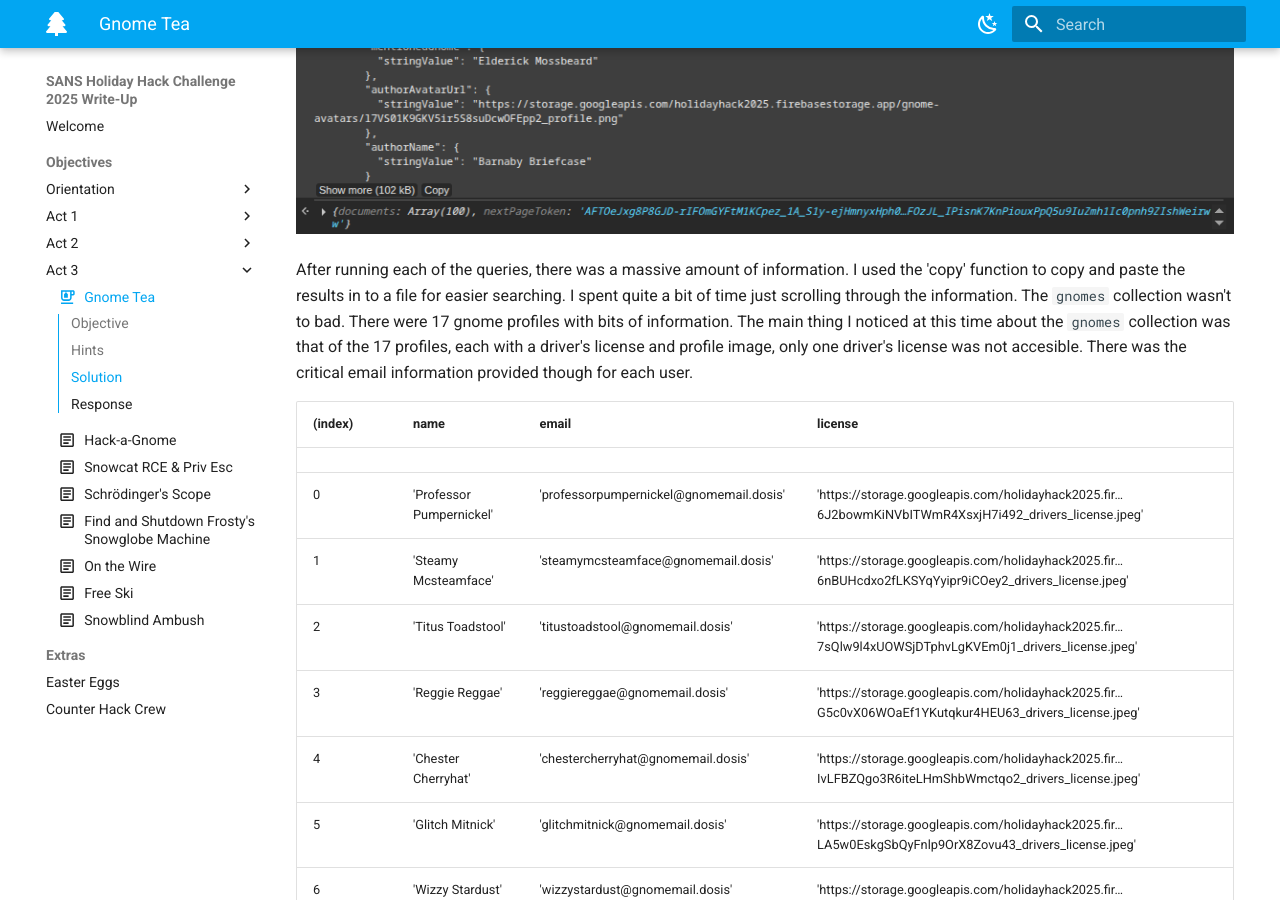
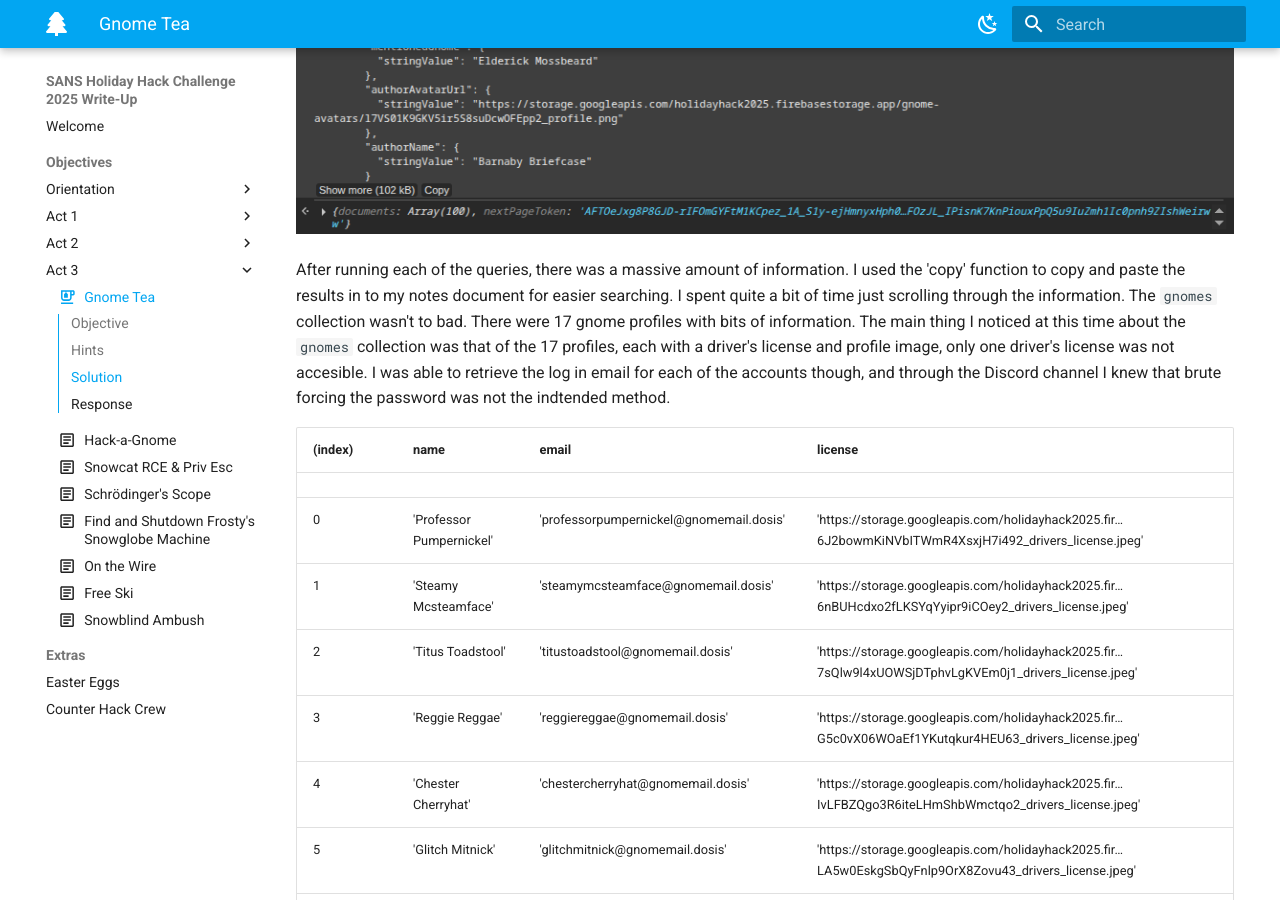
Before and after one commit to knight-scott/HHC_2025, an MkDocs documentation site: the page built from docs/objectives/o19.md, in a window 1280 px wide and 900 px high, scrolled down 3697 px. Built offline with MkDocs 1.6.1 and Material for MkDocs 9.7.7, drawn with Linux system fonts in a browser that asks for light colours; comment, search, counter and statistics services are not loaded; some of the changed text lies outside the part shown.

Commit message:
gnome tea work

```diff
--- a/docs/objectives/o19.md
+++ b/docs/objectives/o19.md
@@ -74,7 +74,7 @@
 
 ![tea_search](../img/objectives/o19/tea_search.png)
 
-After running each of the queries, there was a massive amount of information. I used the 'copy' function to copy and paste the results in to a file for easier searching. I spent quite a bit of time just scrolling through the information. The `gnomes` collection wasn't to bad. There were 17 gnome profiles with bits of information. The main thing I noticed at this time about the `gnomes` collection was that of the 17 profiles, each with a driver's license and profile image, only one driver's license was not accesible. There was the critical email information provided though for each user.
+After running each of the queries, there was a massive amount of information. I used the 'copy' function to copy and paste the results in to my notes document for easier searching. I spent quite a bit of time just scrolling through the information. The `gnomes` collection wasn't to bad. There were 17 gnome profiles with bits of information. The main thing I noticed at this time about the `gnomes` collection was that of the 17 profiles, each with a driver's license and profile image, only one driver's license was not accesible. I was able to retrieve the log in email for each of the accounts though, and through the Discord channel I knew that brute forcing the password was not the indtended method.
 
 | (index) | name                     | email                                   | license                                                                                                |
 | ------- | ------------------------ | --------------------------------------- | ------------------------------------------------------------------------------------------------------ |
@@ -98,7 +98,15 @@
 | 16      | 'Bixby Jinglehat'        | 'bixbyjinglehat@gnomemail.dosis'        | 'https://storage.googleapis.com/holidayhack2025.fir…q6GasKLVBYSo3g4c1mI6qXDpRmv2_drivers_license.jpeg' |
 | 17      | 'Lil G'                  | 'lilg@gnomemail.dosis'                  | 'https://storage.googleapis.com/holidayhack2025.fir…xK25sJX7usSwAJwAjpN8DMfzS872_drivers_license.jpeg' |
 
+After reviewing everything, it seemed most likely that **Barnaby Briefcase** was going to be the intended way in.
 
+### Barnaby Briefcase
+
+Barnaby's profile is the only one that the driver's license returned an error when trying to open it.
+
+![error](../img/objectives/o19/access-denied_barnaby.png)
+
+There is still all of the DMs and Tea to comb through looking for anything useful. At this point in the challenge I'm still not sure what it is I am looking for and try some random keyword searches in both collections. I was looking for anything password related or Barnaby related.<br/>
 
 ### Admonitions
 
```
Also changed, not shown: docs/img/objectives/o19/access-denied_barnaby.png (added).
